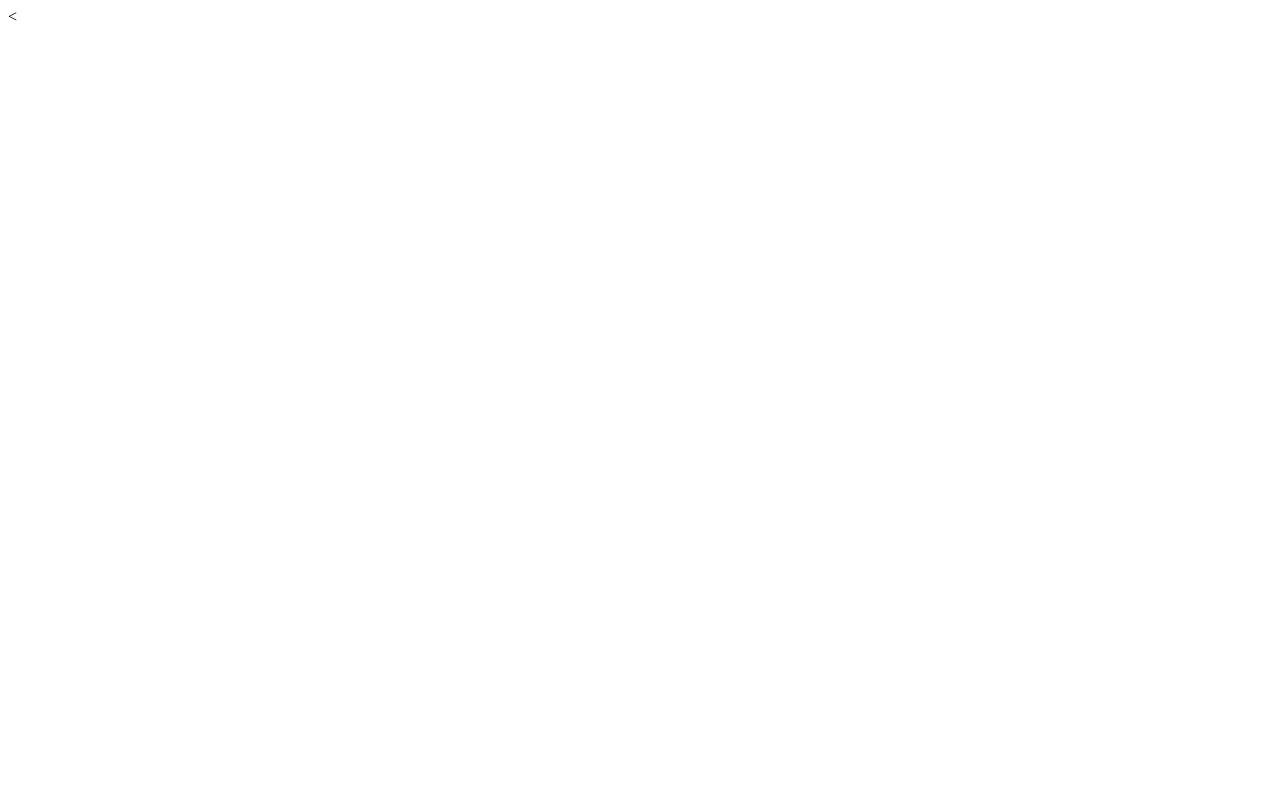
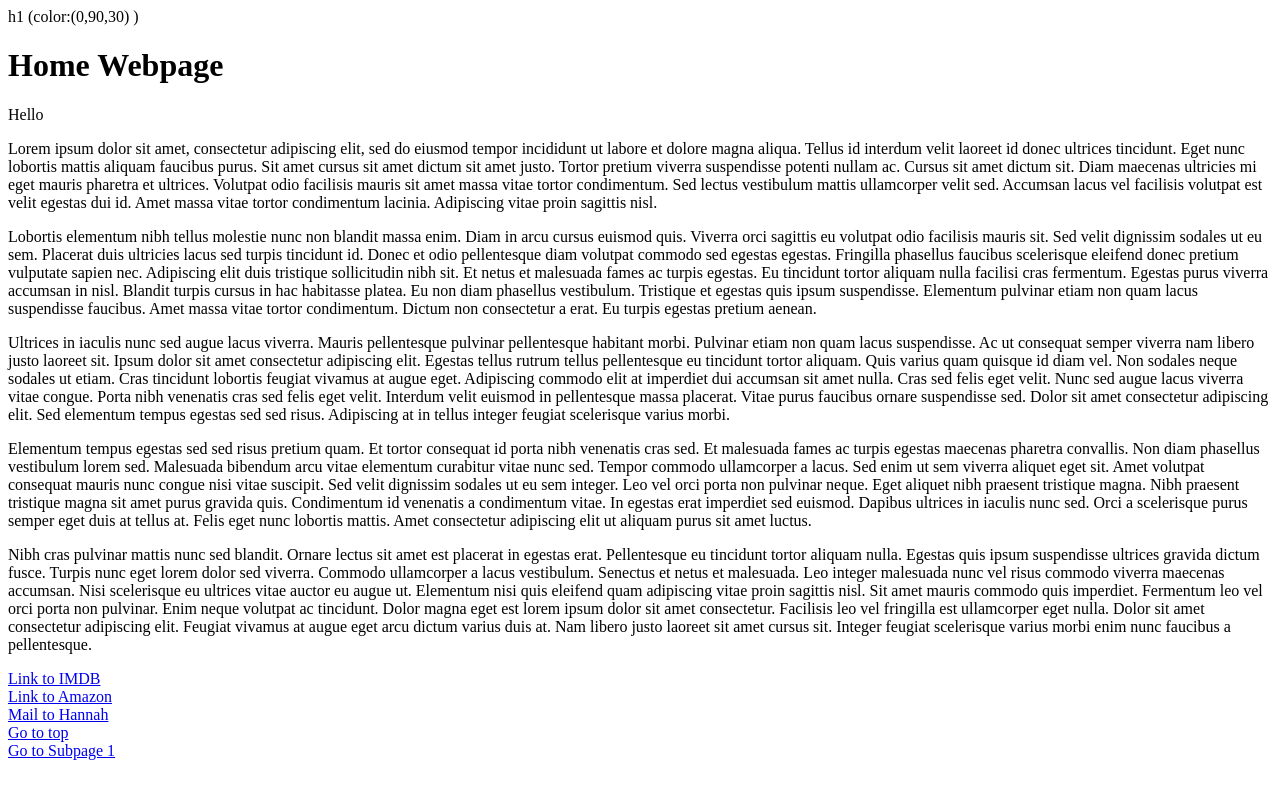
Before and after one commit to MollyGo/HTML.Into.Molly, a plain HTML site: page Index.html in a window 1280 px wide. Drawn offline with Linux system fonts and the light colour scheme.

Commit message:
12/18/19-List

```diff
--- a/Index.html
+++ b/Index.html
@@ -2,12 +2,30 @@
 <html lang="en">
 <head>
    <stlye>
-
+        h1 (color:(0,90,30) )
    </stlye>
     <meta charset="UTF-8">
-    <title>Document</title>
+    <title>MY WEBSITE</title>
 </head>
 <body>
-   <
+  <h1 id="top">Home Webpage</h1>
+   <p>Hello</p>
+   <p>Lorem ipsum dolor sit amet, consectetur adipiscing elit, sed do eiusmod tempor incididunt ut labore et dolore magna aliqua. Tellus id interdum velit laoreet id donec ultrices tincidunt. Eget nunc lobortis mattis aliquam faucibus purus. Sit amet cursus sit amet dictum sit amet justo. Tortor pretium viverra suspendisse potenti nullam ac. Cursus sit amet dictum sit. Diam maecenas ultricies mi eget mauris pharetra et ultrices. Volutpat odio facilisis mauris sit amet massa vitae tortor condimentum. Sed lectus vestibulum mattis ullamcorper velit sed. Accumsan lacus vel facilisis volutpat est velit egestas dui id. Amet massa vitae tortor condimentum lacinia. Adipiscing vitae proin sagittis nisl.</p>
+
+<p>Lobortis elementum nibh tellus molestie nunc non blandit massa enim. Diam in arcu cursus euismod quis. Viverra orci sagittis eu volutpat odio facilisis mauris sit. Sed velit dignissim sodales ut eu sem. Placerat duis ultricies lacus sed turpis tincidunt id. Donec et odio pellentesque diam volutpat commodo sed egestas egestas. Fringilla phasellus faucibus scelerisque eleifend donec pretium vulputate sapien nec. Adipiscing elit duis tristique sollicitudin nibh sit. Et netus et malesuada fames ac turpis egestas. Eu tincidunt tortor aliquam nulla facilisi cras fermentum. Egestas purus viverra accumsan in nisl. Blandit turpis cursus in hac habitasse platea. Eu non diam phasellus vestibulum. Tristique et egestas quis ipsum suspendisse. Elementum pulvinar etiam non quam lacus suspendisse faucibus. Amet massa vitae tortor condimentum. Dictum non consectetur a erat. Eu turpis egestas pretium aenean.</p>
+
+<p>Ultrices in iaculis nunc sed augue lacus viverra. Mauris pellentesque pulvinar pellentesque habitant morbi. Pulvinar etiam non quam lacus suspendisse. Ac ut consequat semper viverra nam libero justo laoreet sit. Ipsum dolor sit amet consectetur adipiscing elit. Egestas tellus rutrum tellus pellentesque eu tincidunt tortor aliquam. Quis varius quam quisque id diam vel. Non sodales neque sodales ut etiam. Cras tincidunt lobortis feugiat vivamus at augue eget. Adipiscing commodo elit at imperdiet dui accumsan sit amet nulla. Cras sed felis eget velit. Nunc sed augue lacus viverra vitae congue. Porta nibh venenatis cras sed felis eget velit. Interdum velit euismod in pellentesque massa placerat. Vitae purus faucibus ornare suspendisse sed. Dolor sit amet consectetur adipiscing elit. Sed elementum tempus egestas sed sed risus. Adipiscing at in tellus integer feugiat scelerisque varius morbi.</p>
+
+<p>Elementum tempus egestas sed sed risus pretium quam. Et tortor consequat id porta nibh venenatis cras sed. Et malesuada fames ac turpis egestas maecenas pharetra convallis. Non diam phasellus vestibulum lorem sed. Malesuada bibendum arcu vitae elementum curabitur vitae nunc sed. Tempor commodo ullamcorper a lacus. Sed enim ut sem viverra aliquet eget sit. Amet volutpat consequat mauris nunc congue nisi vitae suscipit. Sed velit dignissim sodales ut eu sem integer. Leo vel orci porta non pulvinar neque. Eget aliquet nibh praesent tristique magna. Nibh praesent tristique magna sit amet purus gravida quis. Condimentum id venenatis a condimentum vitae. In egestas erat imperdiet sed euismod. Dapibus ultrices in iaculis nunc sed. Orci a scelerisque purus semper eget duis at tellus at. Felis eget nunc lobortis mattis. Amet consectetur adipiscing elit ut aliquam purus sit amet luctus.</p>
+
+<p>Nibh cras pulvinar mattis nunc sed blandit. Ornare lectus sit amet est placerat in egestas erat. Pellentesque eu tincidunt tortor aliquam nulla. Egestas quis ipsum suspendisse ultrices gravida dictum fusce. Turpis nunc eget lorem dolor sed viverra. Commodo ullamcorper a lacus vestibulum. Senectus et netus et malesuada. Leo integer malesuada nunc vel risus commodo viverra maecenas accumsan. Nisi scelerisque eu ultrices vitae auctor eu augue ut. Elementum nisi quis eleifend quam adipiscing vitae proin sagittis nisl. Sit amet mauris commodo quis imperdiet. Fermentum leo vel orci porta non pulvinar. Enim neque volutpat ac tincidunt. Dolor magna eget est lorem ipsum dolor sit amet consectetur. Facilisis leo vel fringilla est ullamcorper eget nulla. Dolor sit amet consectetur adipiscing elit. Feugiat vivamus at augue eget arcu dictum varius duis at. Nam libero justo laoreet sit amet cursus sit. Integer feugiat scelerisque varius morbi enim nunc faucibus a pellentesque.</p>
+
+<a href="https://www.imdb.com/" target="_blank">Link to IMDB</a> <br/>
+<a href="https://www.amazon.com/" target="_blank">Link to Amazon</a> <br/>
+
+<a href="mailto:s.hannah.amato@redclayschools.com">Mail to Hannah</a><br/>
+<a href="#top">Go to top</a><br/>
+<a href="NotTheHomepage.html"target="_blank">Go to Subpage 1</a> <br/>
+
 </body>
 </html>
```
Also changed, not shown: NotTheHomepage.html (+11 -1 lines).
